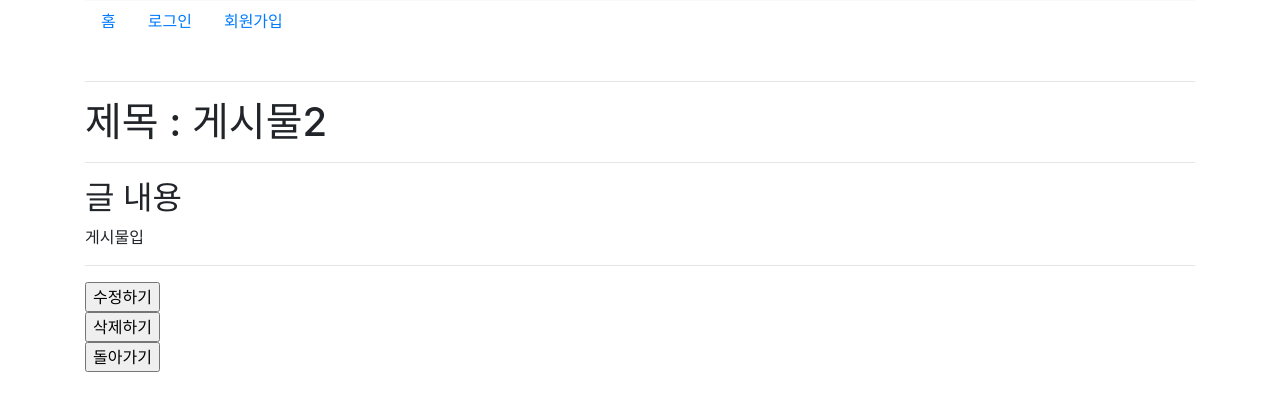
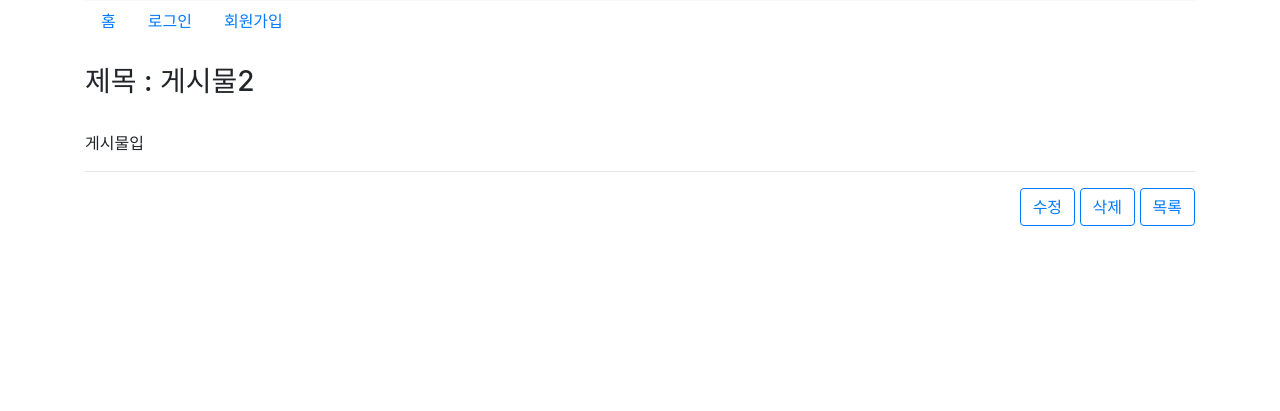
Before and after one commit to z0299/Board, a Django app: template board/crud/templates/crud/detail.html in a window 1280 px wide. Shown: the part 63-474 px from the top of the page. Run offline with Django 4.2, Linux system fonts and the light colour scheme; the template is opened without the code that fills it: values that come from a table or form of the project are taken from there, others are empty; data comes from the database, SQL or seed files in the repository; both versions use the stored data as it was after the commit; some libraries are stand-ins or nearby versions.

Commit message:
chore: crud>board.html style edit

```diff
--- a/board/crud/templates/crud/detail.html
+++ b/board/crud/templates/crud/detail.html
@@ -7,19 +7,16 @@
     </head>
     <body>
         {% block content %}
-
-        {#<h1>게시글</h1>#}
-        <hr>
-        <h1> 제목 : {{ post.post_title }} </h1>
-        <hr>
-        <h2> 글 내용 </h2>
+        <h3> 제목 : {{ post.post_title }} </h3>
+        <br>
         {{ post.post_content }}
         <hr>
         {% comment %} <a href={% url 'board:update' %}><input type="button" value="게시물 수정"></a> {% endcomment %}
-        <a href={% url 'crud:update' post.id %}><input type="button" value="수정하기"></a>
-        <form method="post">{% csrf_token %}<input type="submit" value="삭제하기"></form>
-        <a href={% url 'crud:index' %}><input type="button" value="돌아가기"></a>
-
+        <div class="float-right">
+            <button class="btn btn-outline-primary" type="button" onclick="location.href='{% url "crud:update" post.id %}';">수정</button>
+            <form style="display:inline;" method="post">{% csrf_token %}<button class="btn btn-outline-primary" type="submit"/>삭제</button></form>
+            <button class="btn btn-outline-primary" type="button" onclick="location.href='{% url "crud:index"%}';">목록</button>
+        </div>
         {% endblock content %}
     </body>
 </html>
--- a/board/crud/templates/crud/index.html
+++ b/board/crud/templates/crud/index.html
@@ -89,7 +89,7 @@
         </div>
         <!-- pagination end -->
         <div class="float-right">
-            <a href={% url 'crud:write' %}><input class="btn btn-outline-primary pull-right" type="button" value="글 작성"></a>
+            <a href={% url 'crud:write' %}><input class="btn btn-outline-primary" type="button" value="글 작성"></a>
         </div>
         {% endblock content %}
     </body>
```
Also changed, not shown: board/db.sqlite3.
